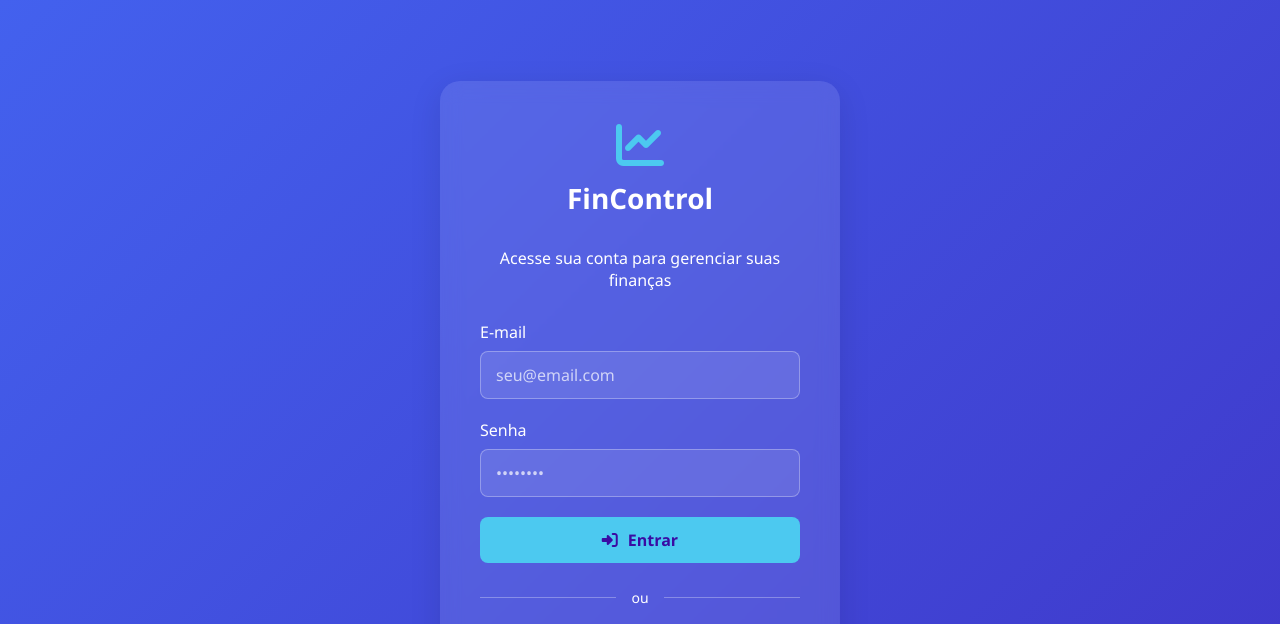
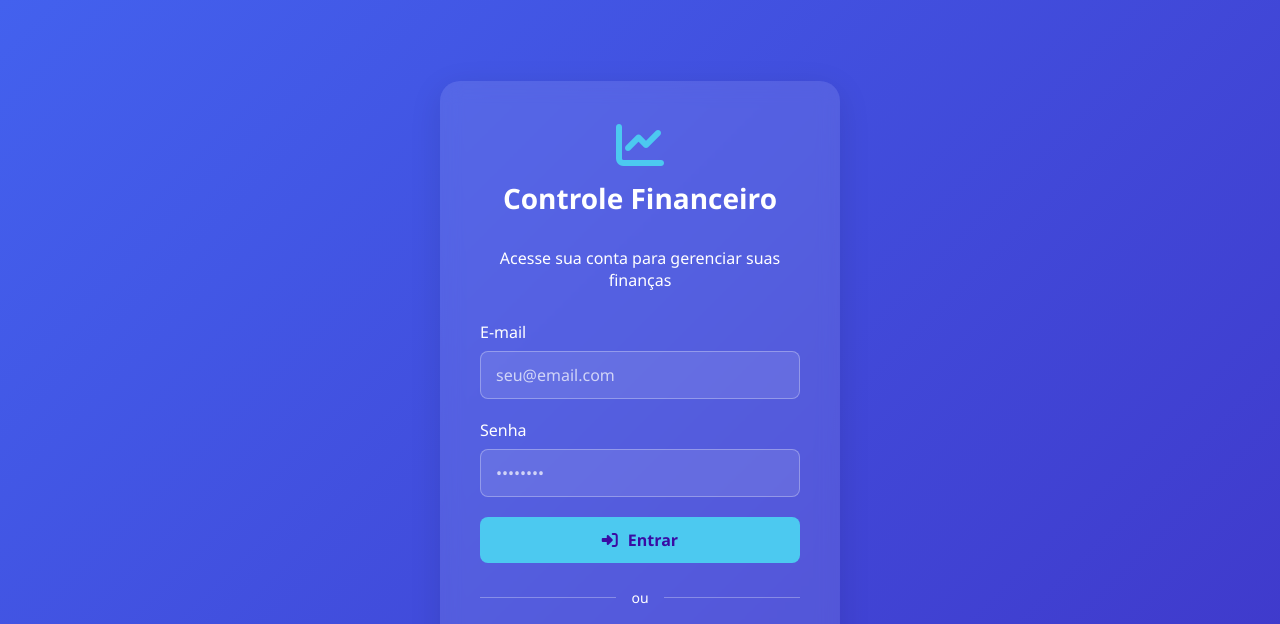
Before and after one commit to DevNoldenval/controle-financeiro, a plain HTML site: page login.html in a window 1280 px wide. Shown: the top 624 px of the page. Drawn offline with Linux system fonts and the light colour scheme.

Commit message:
Update login.html

```diff
--- a/login.html
+++ b/login.html
@@ -187,7 +187,7 @@
     <div class="login-container">
         <div class="logo">
             <i class="fas fa-chart-line"></i>
-            <h1>FinControl</h1>
+            <h1>Controle Financeiro</h1>
         </div>
 
         <p>Acesse sua conta para gerenciar suas finanças</p>
```
